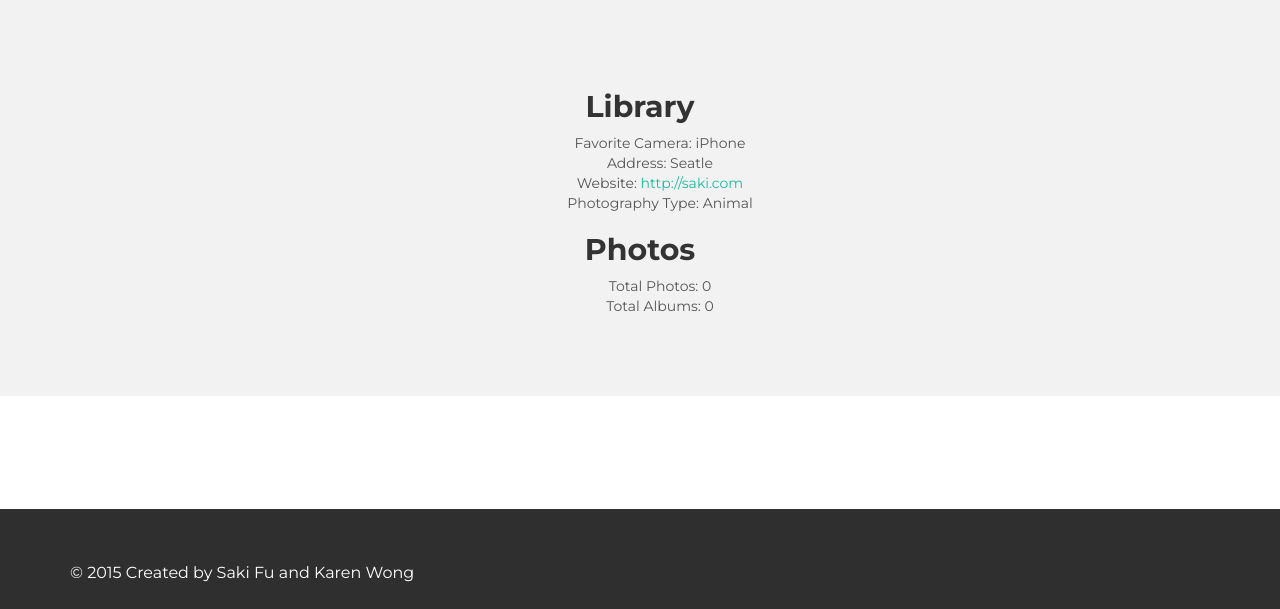
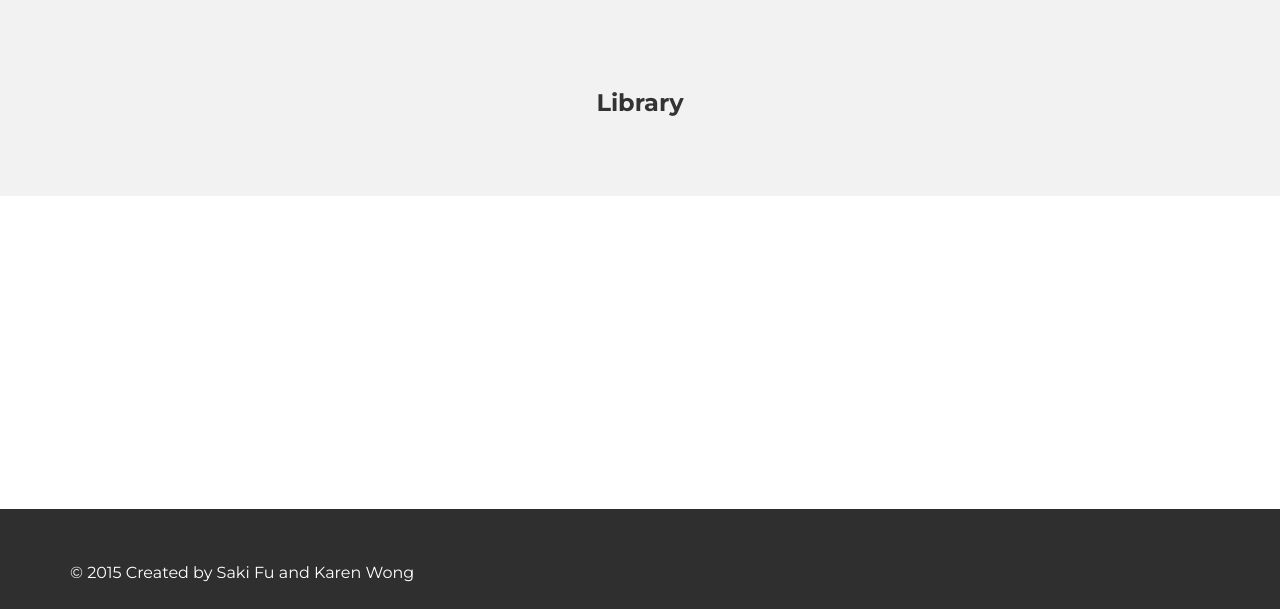
Before and after one commit to SakiFu/django-imager, a Django app: page /images/library/ in a window 1280 px wide. Shown: the part 191-800 px from the top of the page. Run offline with Django 3.2, Linux system fonts and the light colour scheme; a user stored in the database is signed in; data comes from the database, SQL or seed files in the repository; some libraries are stand-ins or nearby versions.

Commit message:
add library

```diff
--- a/imagersite/imager_profile/templates/library.html
+++ b/imagersite/imager_profile/templates/library.html
@@ -13,22 +13,21 @@
                     <main id="body">
                         <div>
                             {% if user.is_authenticated %}
+                            {% load thumbnail %}
+                            <h3>Library</h3>
+                        <ul>
+                            {% for photo in object_list %}
+                                <li>
+                                    <p>Date uploaded: {{ photo.date_uploaded }}</p>
+                                    {% thumbnail photo.picture "80x80" as image %}
+                                        <img src="{{ image.url }}">
+                                    {% empty %}
+                                        <p>No image</p>
+                                    {% endthumbnail %}
+                                </li>
+                            {% endfor  %}
+                        </ul>
 
-                     <h2>Library</h2>
-            <ul>
-                <li>Favorite Camera: {{ user.profile.camera }}</li>
-                <li>Address: {{ user.profile.address }}</li>
-                <li>Website:
-                    <a href='{{ user.profile.website_url }}'>{{ user.profile.website_url }}</a>
-                </li>
-                <li>Photography Type: {{ user.profile.photography_type }}</li>
-            </ul>
-            <h2>Photos</h2>
-                <ul>
-                <li>Total Photos: {{ user.photos.all|length }}</li>
-                <li>Total Albums: {{ user.album.all|length }}</li>
-            </ul>
-            </div>
             {% endif %}
                     </main>
                 </div><!-- /col-lg-8 -->
```
